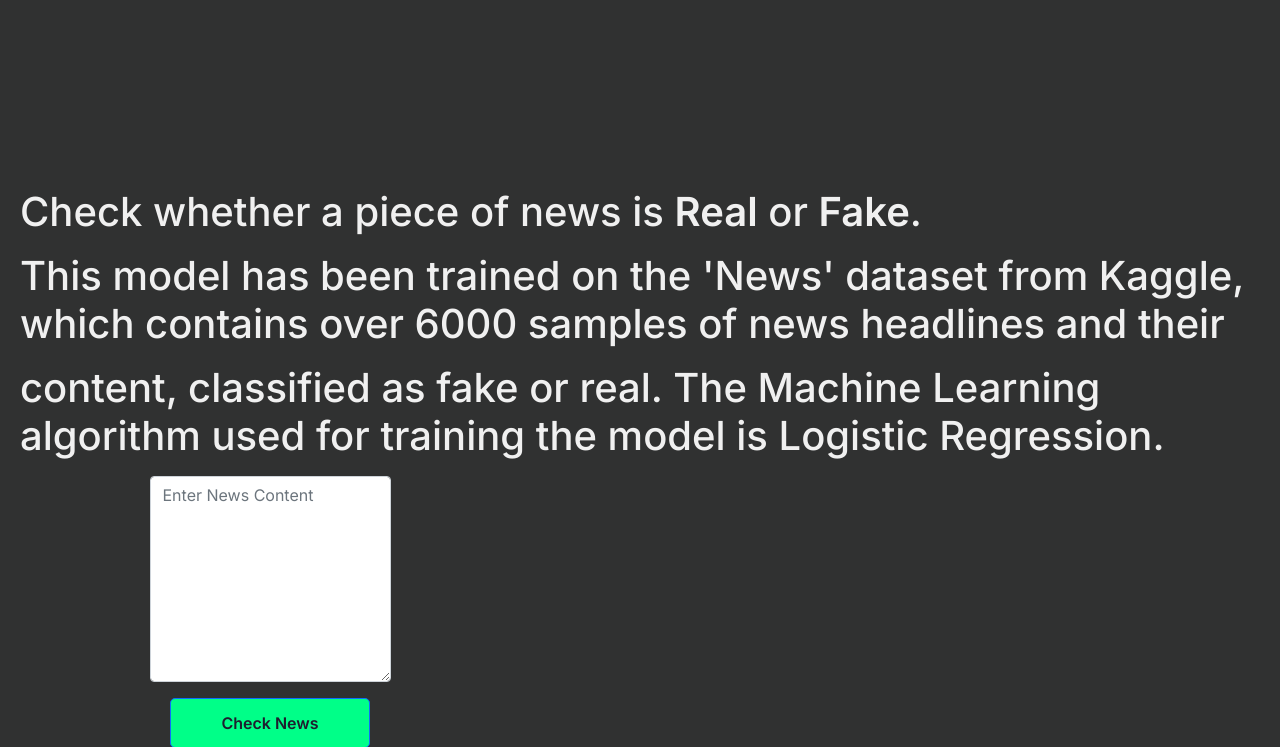
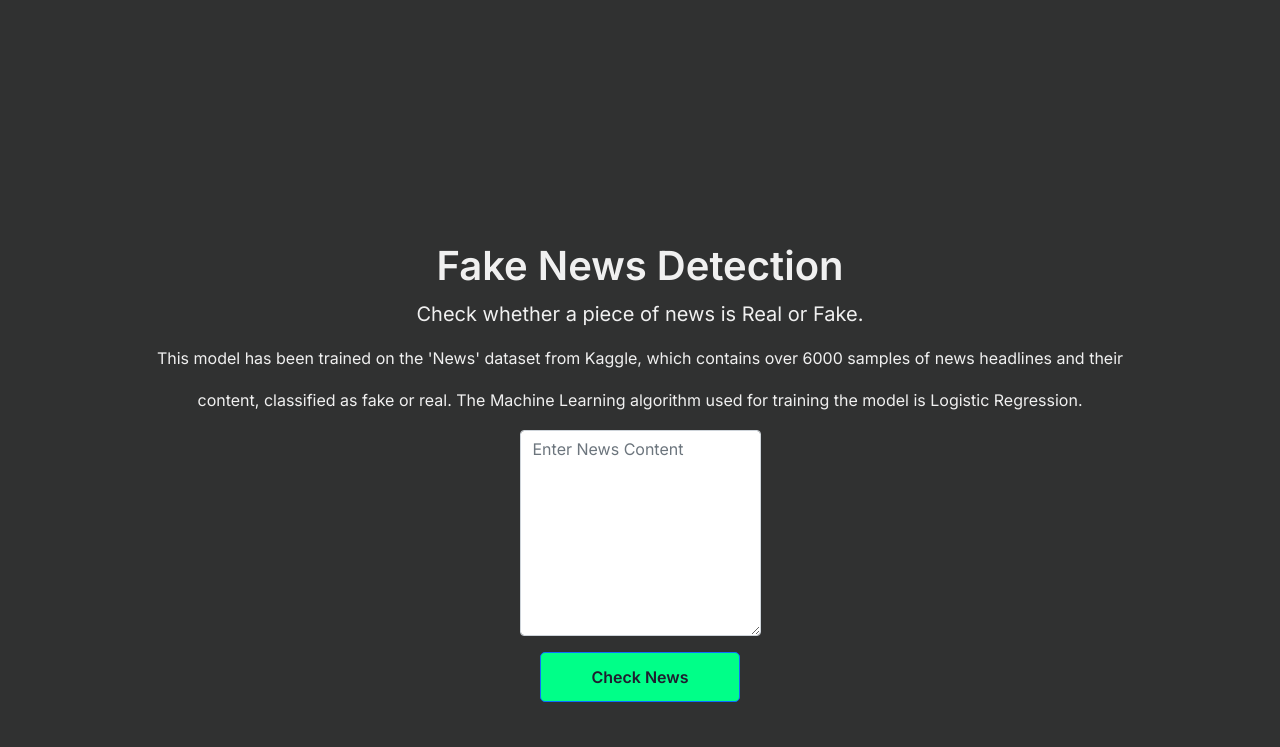
Before and after one commit to SemalJohari/Fake-News-Detection, a Django app: page / in a window 1280 px wide. Shown: the top 747 px of the page. Run offline with Django 5.2, Linux system fonts and the light colour scheme; parts of the project's set-up code (start-up, migrations or seed data) failed here and were passed over.

Commit message:
Update index.html

```diff
--- a/fake_news_app/templates/index.html
+++ b/fake_news_app/templates/index.html
@@ -12,7 +12,7 @@
 </head>
 <body>
     <div class="container mt-5">
-        <h1 class="mt-5 text-start><b>Fake News Detection</b></h1>
+        <h1 class="mt-5 text-start"><b>Fake News Detection</b></h1>
         <p class="lead">Check whether a piece of news is <strong>Real</strong> or <strong>Fake</strong>.</p>
         <p>This model has been trained on the 'News' dataset from Kaggle, which contains over 6000 samples of news headlines and their</p>
         <p>content, classified as fake or real. The Machine Learning algorithm used for training the model is Logistic Regression.</p>
```
